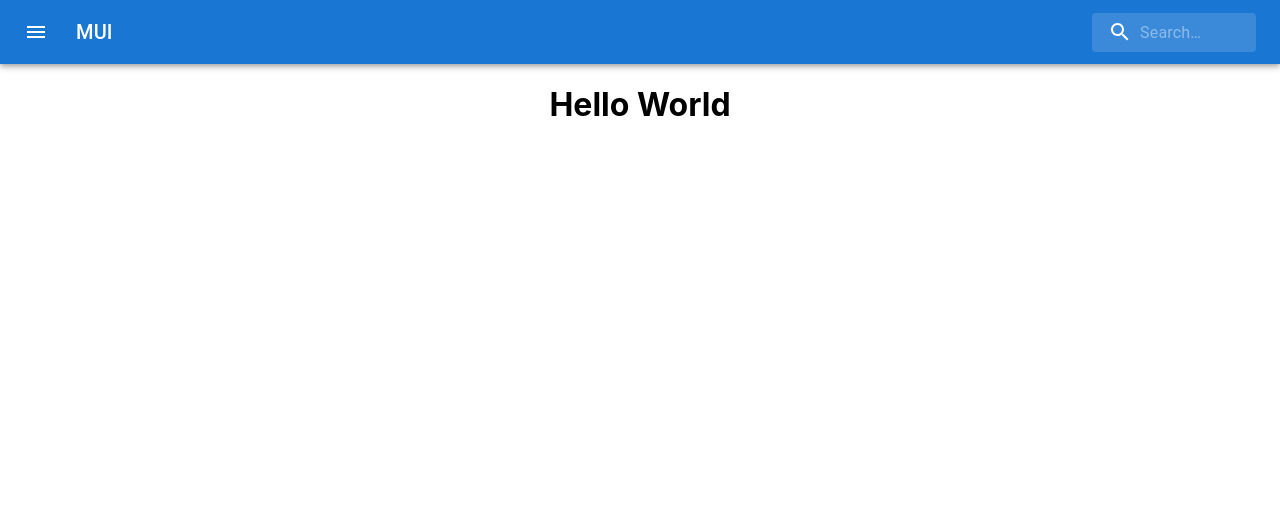
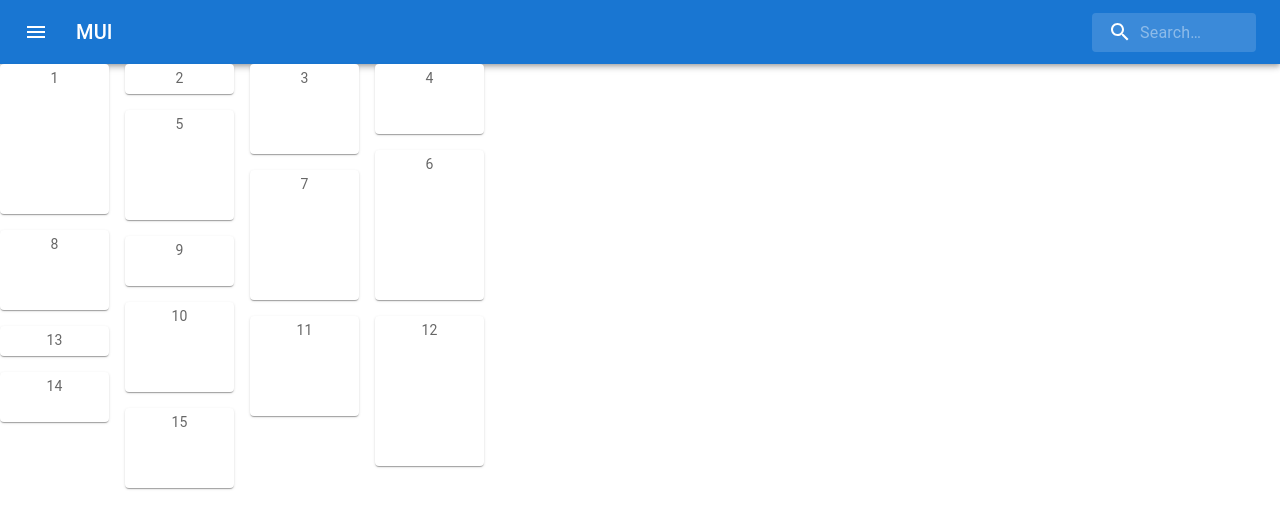
Before and after one commit to Godoflaugh/Food-Database-API, a React (Create React App) app in the folder cooking4friends/client/: page / in a window 1280 px wide. Shown: the top 528 px of the page. Built offline with nearby package versions, Linux system fonts and the light colour scheme.

Commit message:
Added Masonry

```diff
--- a/cooking4friends/client/src/App.js
+++ b/cooking4friends/client/src/App.js
@@ -2,6 +2,7 @@ import './App.css';
 import React from 'react'
 import { ApolloClient, InMemoryCache, ApolloProvider } from '@apollo/client'
 import Navbar from './components/Navbar'
+import Masonry from './components/Masonry'
 // import { BrowserRouter as Router, Routes, Route } from 'react-router-dom'
 
 
@@ -14,9 +15,7 @@ function App() {
   return (
     <ApolloProvider client={client}>
       <Navbar />
-      <div className="App">
-        <h1> Hello World </h1>
-      </div>
+      <Masonry />
     </ApolloProvider>
   );
 
--- /dev/null
+++ b/cooking4friends/client/src/components/Masonry/index.js
@@ -0,0 +1 @@
+export { default } from './masonry'
--- /dev/null
+++ b/cooking4friends/client/src/components/Masonry/masonry.js
@@ -0,0 +1,29 @@
+import * as React from 'react';
+import Box from '@mui/material/Box';
+import { styled } from '@mui/material/styles';
+import Paper from '@mui/material/Paper';
+import Masonry from '@mui/lab/Masonry';
+
+const heights = [150, 30, 90, 70, 110, 150, 130, 80, 50, 90, 100, 150, 30, 50, 80];
+
+const Item = styled(Paper)(({ theme }) => ({
+  backgroundColor: theme.palette.mode === 'dark' ? '#1A2027' : '#fff',
+  ...theme.typography.body2,
+  padding: theme.spacing(0.5),
+  textAlign: 'center',
+  color: theme.palette.text.secondary,
+}));
+
+export default function BasicMasonry() {
+  return (
+    <Box sx={{ width: 500, minHeight: 393 }}>
+      <Masonry columns={4} spacing={2}>
+        {heights.map((height, index) => (
+          <Item key={index} sx={{ height }}>
+            {index + 1}
+          </Item>
+        ))}
+      </Masonry>
+    </Box>
+  );
+}
```
Also changed, not shown: 1 other file (tests, documents, lock files or other folders).
